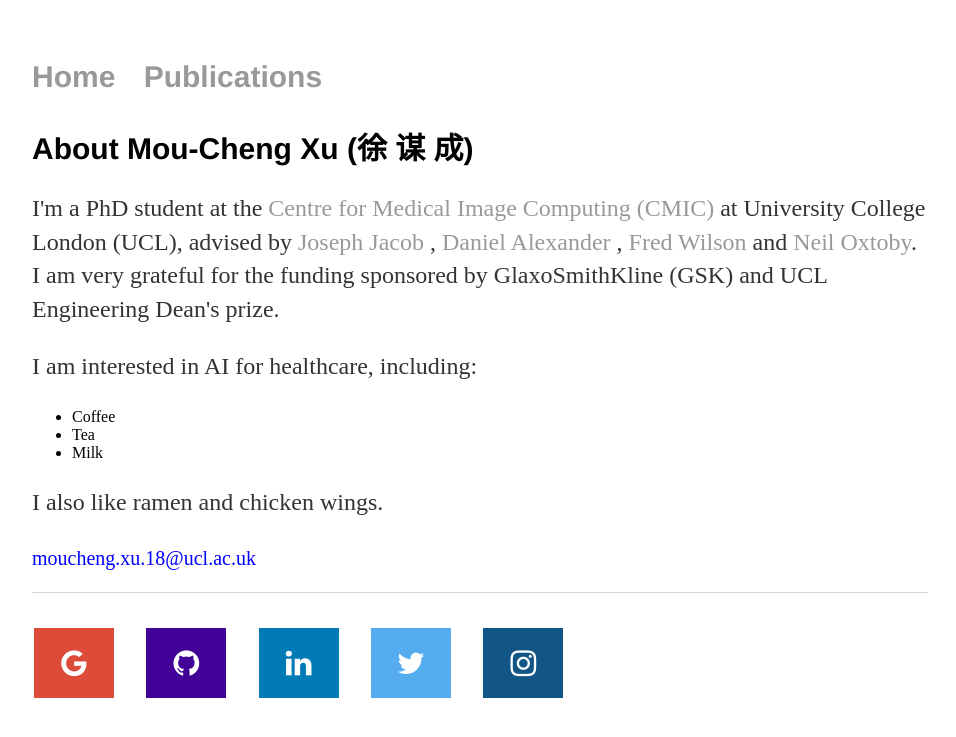
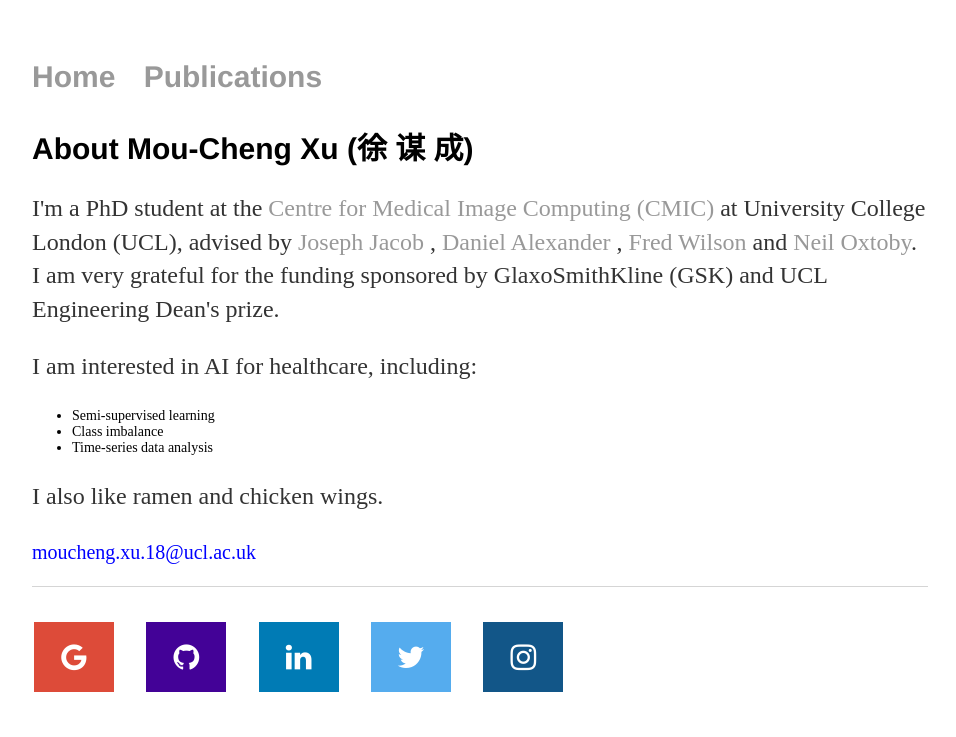
Before and after one commit to moucheng2017/mouchengxu.github.io, a Jekyll site: the page built from index.html, in a window 1280 px wide. Shown: the top 737 px of the page, without its empty margins (160-1116 px from the left). Built offline with Jekyll 4.4.1, drawn with Linux system fonts in a browser that asks for light colours.

Commit message:
Update index.html

```diff
--- a/index.html
+++ b/index.html
@@ -17,9 +17,9 @@ title: Mou-Cheng Xu
 
 	<p>I am interested in AI for healthcare, including:
 		<ul>
-		  <li>Coffee</li>
-		  <li>Tea</li>
-		  <li>Milk</li>
+		  <li style="font-size:14px"> Semi-supervised learning </li>
+		  <li style="font-size:14px"> Class imbalance </li>
+		  <li style="font-size:14px"> Time-series data analysis </li>
 		</ul>
 	</p>
 
```
